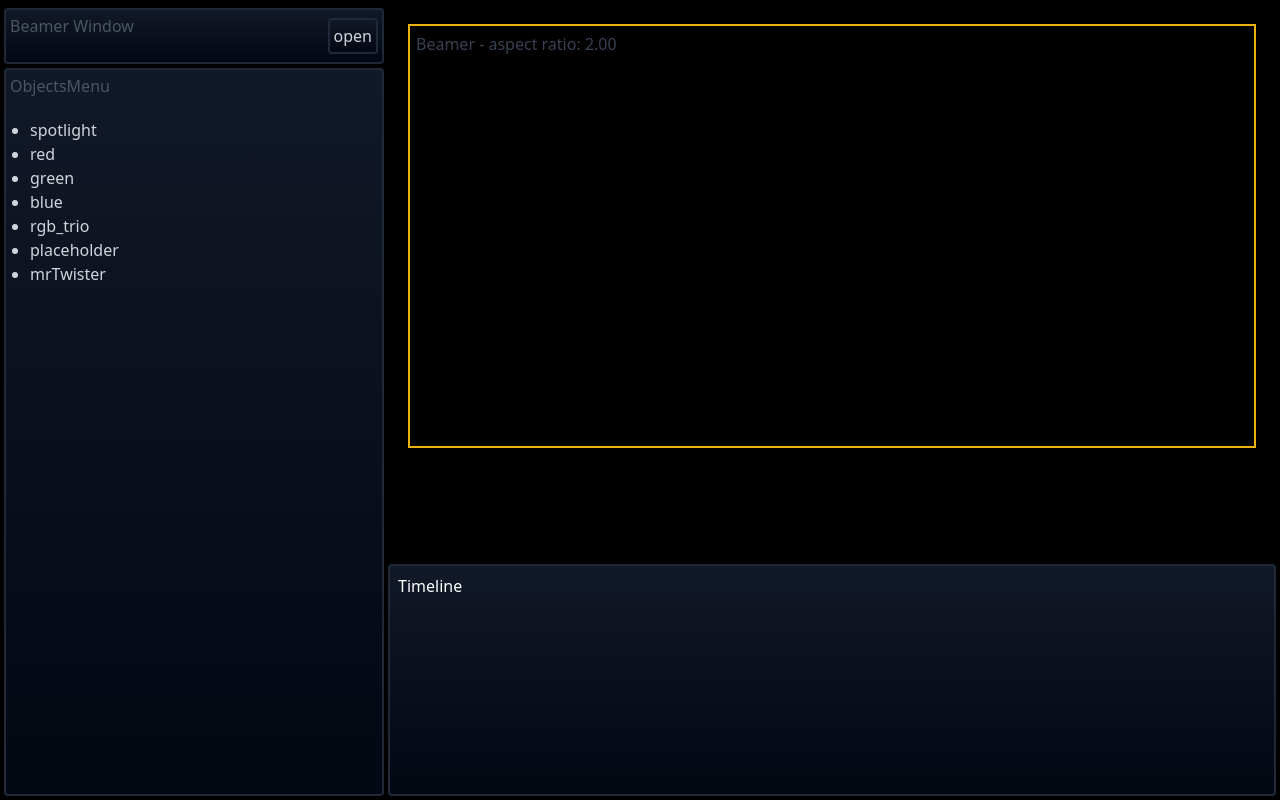
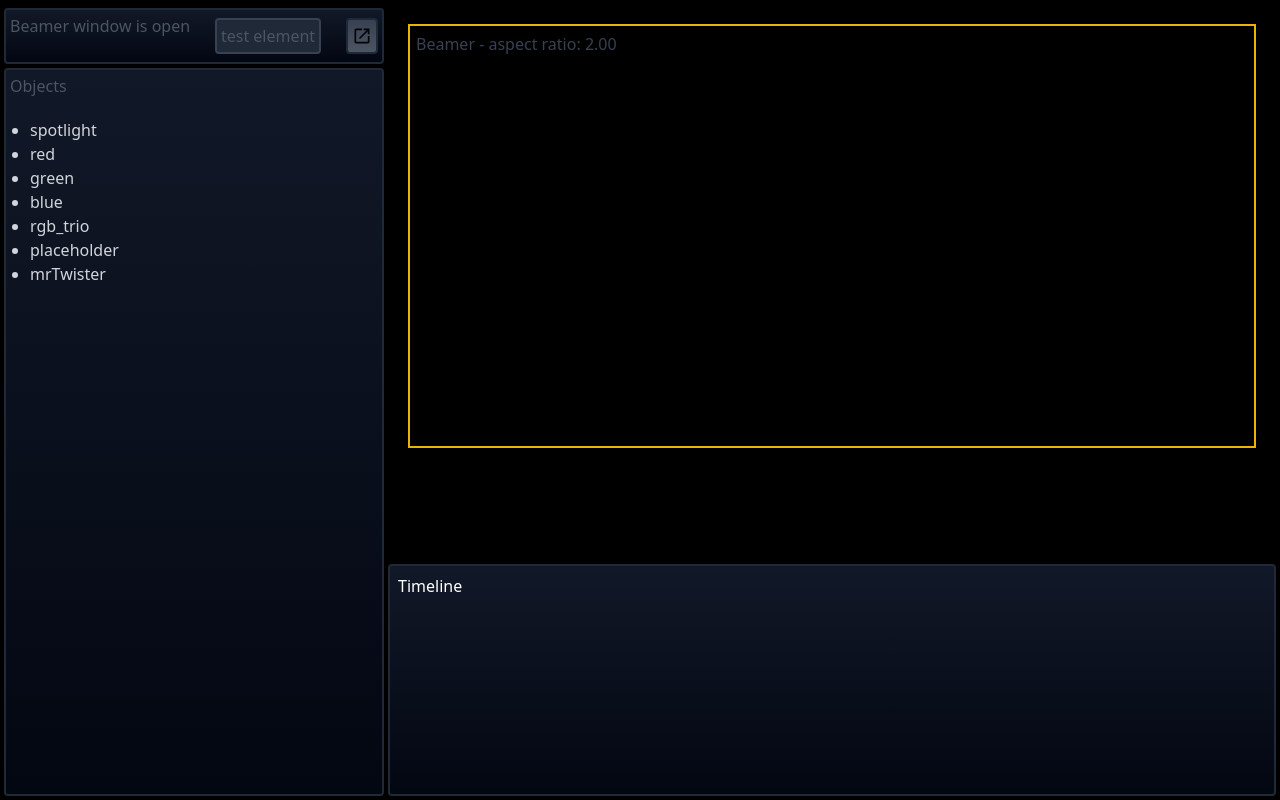
Before and after one commit to Lukileila/stagebeam, a React (Vite) app in the folder frontend/: page /controller in a window 1280 px wide. Built offline with nearby package versions, Linux system fonts and the light colour scheme.

Commit message:
more playing around

```diff
--- a/frontend/src/components/ObjectsMenu.jsx
+++ b/frontend/src/components/ObjectsMenu.jsx
@@ -15,11 +15,15 @@ export const ObjectsMenu = ({templateObjects, activeObjects, setActiveObjects})
     <>
       <div className='flex flex-col fixed w-[30%] h-full bg-black p-1 pr-0'>
         <div   className='flex justify-between border-2 border-gray-800 bg-gradient-to-t from-gray-950 to-gray-900  rounded p-1 my-1 text-gray-300  cursor-pointer' >
-          <h1 className='text-gray-600'>Beamer Window</h1>
-          <button onClick={openBeamer} className="border-2 border-gray-800 bg-gradient-to-t from-gray-950 hover:from-gray-900 to-gray-900 hover:to-gray-800 rounded p-1 my-1 text-gray-300 hover:text-white cursor-pointer">open</button>
+          <h1 className='text-gray-600'>Beamer window<span> is open</span></h1>
+          <div className="border-2 border-gray-700 bg-gray-800   rounded p-1 my-1 text-gray-600 cursor-pointer">
+          <p>test element</p></div>
+          <button onClick={openBeamer} className="border-2 border-gray-800 bg-gradient-to-b from-gray-700 hover:from-gray-900 to-gray-600 hover:to-gray-800 rounded p-1 my-1">
+            <img src="./src/assets/icons/popoutSvg.svg" alt="popout" className="w-5 aspect-square fill-white"></img>
+          </button>
         </div>
         <div className='grow border-2 border-gray-800 bg-gradient-to-t from-gray-950 to-gray-900 rounded p-1  text-gray-300 z-0'>
-        <h1 className='text-gray-600'>ObjectsMenu</h1>
+        <h1 className='text-gray-600'>Objects</h1>
         <ul className='list-disc p-5'>
           {templateObjects.length>0 && templateObjects.map((templateObject,it)=>{
             return <li key={it} onClick={()=>addToActive(templateObject)} className="cursor-pointer">{templateObject.name}</li>
```
Also changed, not shown: frontend/src/assets/icons/popoutSvg.svg (added).
